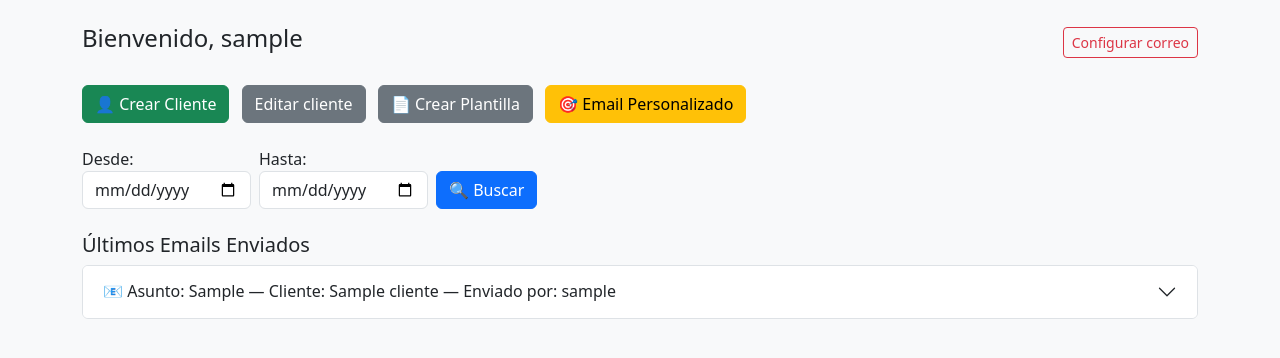
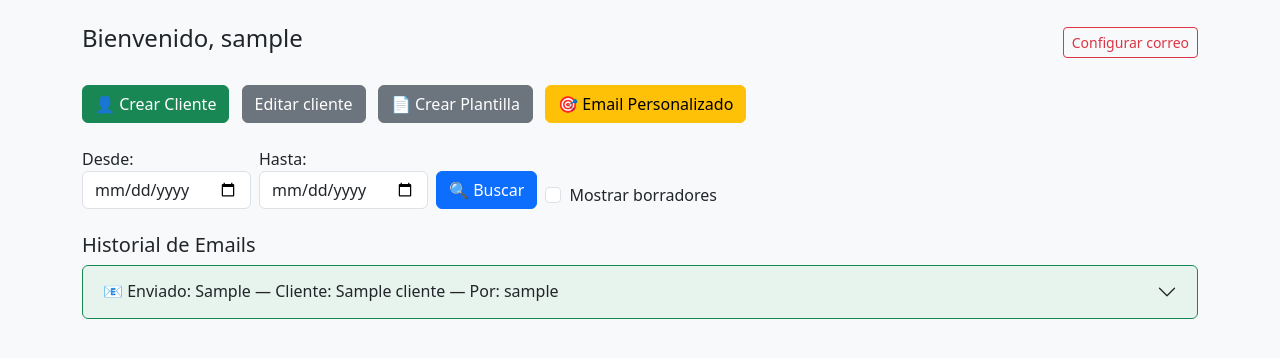
Before and after one commit to FabricioKenobi/WebInformesSekiura, a Django app: page / in a window 1280 px wide. Shown: the part 116-474 px from the top of the page. Run offline with Django 5.2, Linux system fonts and the light colour scheme; a user stored in the database is signed in; tables that the repository leaves empty hold one stand-in row (values such as "Sample post"); some libraries are stand-ins or nearby versions.

Commit message:
deepseek

```diff
--- a/backend/api/templates/home.html
+++ b/backend/api/templates/home.html
@@ -32,17 +32,32 @@
   <div>
     <button type="submit" class="btn btn-primary">🔍 Buscar</button>
   </div>
+  <div>
+    <div class="form-check">
+      <input class="form-check-input" type="checkbox" name="mostrar_borradores" id="mostrar_borradores"
+             {% if request.GET.mostrar_borradores %}checked{% endif %}>
+      <label class="form-check-label" for="mostrar_borradores">
+        Mostrar borradores
+      </label>
+    </div>
+  </div>
 </form>
 
-<h2 class="h5">Últimos Emails Enviados</h2>
+<h2 class="h5">Historial de Emails</h2>
 
 {% if emails %}
   <div class="accordion" id="emailAccordion">
     {% for mail in emails %}
-      <div class="accordion-item mb-3">
+      <div class="accordion-item mb-3 {% if mail.enviado %}border-success{% else %}border-warning{% endif %}">
         <h2 class="accordion-header" id="heading{{ forloop.counter }}">
-          <button class="accordion-button collapsed" type="button" data-bs-toggle="collapse" data-bs-target="#collapse{{ forloop.counter }}">
-            📧 Asunto: {{ mail.asunto }} — Cliente: {{ mail.cliente.nombre }} — Enviado por: {{ mail.usuario }}
+          <button class="accordion-button collapsed {% if mail.enviado %}bg-success bg-opacity-10{% else %}bg-warning bg-opacity-10{% endif %}"
+                  type="button" data-bs-toggle="collapse" data-bs-target="#collapse{{ forloop.counter }}">
+            {% if mail.enviado %}
+              📧 Enviado:
+            {% else %}
+              📝 Borrador:
+            {% endif %}
+            {{ mail.asunto }} — Cliente: {{ mail.cliente.nombre }} — Por: {{ mail.usuario }}
           </button>
         </h2>
         <div id="collapse{{ forloop.counter }}" class="accordion-collapse collapse">
@@ -57,11 +72,20 @@
             {% else %}
               <em>Sin archivo adjunto.</em>
             {% endif %}
-            <p style="text-align: right;">elaborado por: {{ mail.usuario }}
-            </p>
+            <p style="text-align: right;">elaborado por: {{ mail.usuario }}</p>
             </p>
             <p>
-              Enviado: {{ mail.fecha_envio }}
+              {% if mail.enviado %}
+                Enviado: {{ mail.fecha_envio }}
+              {% else %}
+                Creado: {{ mail.fecha_evento }}
+                <a href="{% url 'enviar_email_guardado' mail.id %}" class="btn btn-sm btn-success ms-2">
+                  Enviar ahora
+                </a>
+                <a href="{% url 'editar_borrador' mail.id %}" class="btn btn-sm btn-primary ms-2">
+                  Editar
+                </a>
+              {% endif %}
               <p style="text-align: right;">
                 to: {{ mail.cliente.lista_emails }}
               </p>
```
